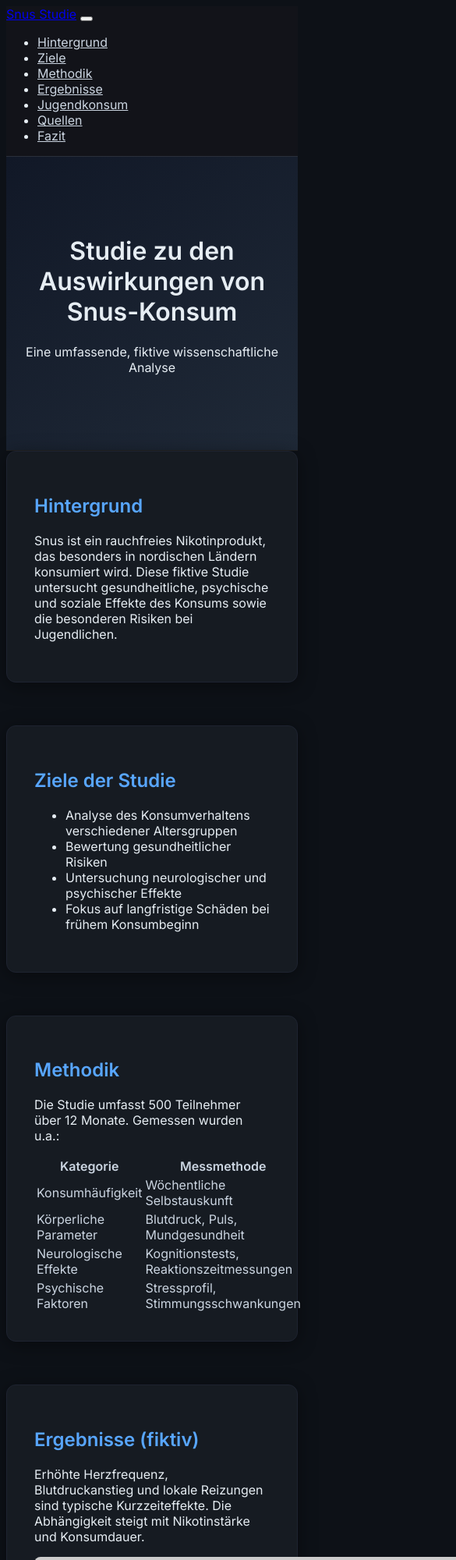
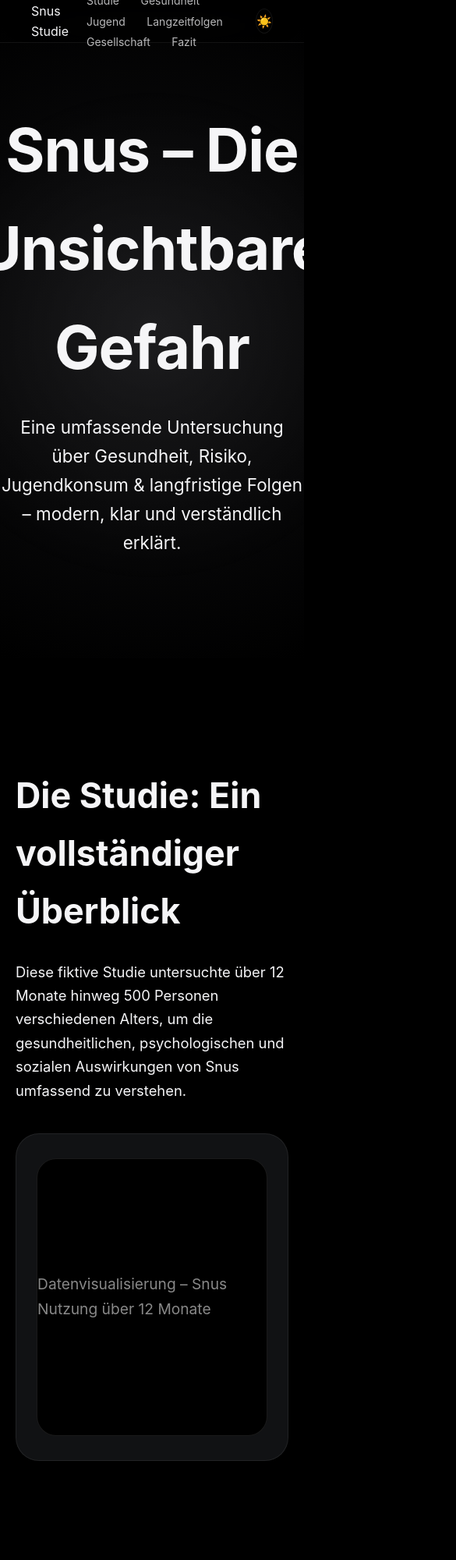
Before and after one commit to bkdev2025/WS03, a plain HTML site: page index.html in a window 390 px wide. Shown: the top 2000 px of the page at 78% size, 585 px wide, since content can reach past the window. Drawn offline with nearby package versions, Linux system fonts and the light colour scheme; placeholder pictures from the web are drawn by us; a web font is replaced by a local one.

Commit message:
Apple version

```diff
--- a/index.html
+++ b/index.html
@@ -3,223 +3,424 @@
 <head>
 <meta charset="UTF-8">
 <meta name="viewport" content="width=device-width, initial-scale=1.0">
-    <title>Studie zu den Auswirkungen von Snus-Konsum</title>
+<title>Snus Studie – Apple Style</title>
 
-    <!-- Bootstrap Dark Theme -->
-    <link href="https://cdn.jsdelivr.net/npm/bootstrap@5.3.0/dist/css/bootstrap.dark.min.css" rel="stylesheet">
-
-    <!-- Google Font -->
-    <link href="https://fonts.googleapis.com/css2?family=Inter:wght@300;400;600&display=swap" rel="stylesheet">
+<!-- SF Pro Fonts -->
+<link href="https://fonts.googleapis.com/css2?family=SF+Pro+Display:wght@300;400;500;600;700&family=SF+Pro+Text:wght@300;400;500;600&display=swap" rel="stylesheet">
 
 <!-- AOS Animations -->
 <link href="https://cdn.jsdelivr.net/npm/aos@2.3.4/dist/aos.css" rel="stylesheet">
 
 <style>
+
+/* -----------------------------------
+   GLOBAL APPLE STYLE
+----------------------------------- */
+
+*{margin:0;padding:0;box-sizing:border-box;}
+
 body {
-            font-family: 'Inter', sans-serif;
-            background: #0d1117;
-            color: #e6edf3;
+    font-family: 'SF Pro Text', sans-serif;
+    background: var(--bg);
+    color: var(--text);
+    transition: background 0.6s, color 0.6s;
+    overflow-x: hidden;
+    line-height: 1.65;
 }
-        header {
-            background: linear-gradient(145deg, #111827, #1f2937);
-            padding: 80px 20px;
-            text-align: center;
-            border-bottom: 1px solid #222;
+
+:root {
+    --bg: #000;
+    --text: #f5f5f7;
+    --card-bg: #111214;
+    --border: rgba(255,255,255,0.07);
 }
-        .section-box {
-            background: #161b22;
-            border-radius: 12px;
-            padding: 35px;
-            margin-bottom: 55px;
-            box-shadow: 0 4px 25px rgba(0,0,0,0.4);
-            border: 1px solid #1e2330;
+
+.light-mode {
+    --bg: #ffffff;
+    --text: #111;
+    --card-bg: #f2f2f2;
+    --border: rgba(0,0,0,0.08);
 }
-        h2 {
-            color: #58a6ff;
+
+/* -----------------------------------
+   NAVIGATION
+----------------------------------- */
+
+nav {
+    position:fixed;
+    top:0; left:0;
+    width:100%;
+    height:55px;
+    display:flex;
+    align-items:center;
+    justify-content:space-between;
+    padding:0 40px;
+    z-index:9999;
+    backdrop-filter:blur(18px);
+    background: rgba(0,0,0,0.45);
+    transition:0.6s;
+    border-bottom:1px solid var(--border);
 }
-        nav {
-            backdrop-filter: blur(10px);
-            background: rgba(20, 21, 26, 0.85) !important;
-            border-bottom: 1px solid #2a2f3a;
+
+nav .menu a {
+    margin-left:23px;
+    text-decoration:none;
+    color:var(--text);
+    font-size:14px;
+    opacity:0.75;
+    transition:0.3s;
 }
+
+nav .menu a:hover {
+    opacity:1;
+}
+
+/* Mode Toggle */
+.toggle {
+    width:32px;
+    height:32px;
+    border-radius:50%;
+    border:1px solid var(--border);
+    display:flex;
+    align-items:center;
+    justify-content:center;
+    cursor:pointer;
+    backdrop-filter:blur(10px);
+}
+
+/* -----------------------------------
+   HERO – PARALLAX
+----------------------------------- */
+
+.hero {
+    height:100vh;
+    display:flex;
+    flex-direction:column;
+    justify-content:center;
+    align-items:center;
+    text-align:center;
+    background: radial-gradient(circle at center, #0f0f11 0%, #000 100%);
+    position:relative;
+    overflow:hidden;
+}
+
+.hero h1 {
+    font-size:4.8rem;
+    letter-spacing:-1px;
+}
+
+.hero p {
+    margin-top:20px;
+    font-size:1.4rem;
+    max-width:720px;
+    opacity:0.75;
+}
+
+.hero-parallax {
+    position:absolute;
+    width:650px;
+    height:650px;
+    background:radial-gradient(circle, rgba(255,255,255,0.06) 0%, transparent 70%);
+    top:50%; left:50%;
+    transform:translate(-50%,-50%);
+    animation:float 12s ease-in-out infinite alternate;
+}
+
+@keyframes float {
+    from {transform:translate(-50%,-55%);}
+    to   {transform:translate(-50%,-45%);}
+}
+
+/* -----------------------------------
+   SECTION BASE
+----------------------------------- */
+
+.section {
+    max-width:1100px;
+    margin:140px auto;
+    padding:0 20px;
+}
+
+.section h2 {
+    font-size:2.8rem;
+    margin-bottom:25px;
+}
+
+.section p {
+    font-size:1.15rem;
+}
+
+/* -----------------------------------
+   APPLE 3D PRODUCT MOCKUP
+----------------------------------- */
+
+.mockup-frame {
+    width:100%;
+    height:420px;
+    background:var(--card-bg);
+    border-radius:30px;
+    border:1px solid var(--border);
+    box-shadow:0 30px 60px rgba(0,0,0,0.55);
+    display:flex;
+    align-items:center;
+    justify-content:center;
+    margin-top:40px;
+    position:relative;
+}
+
+.mockup-inner {
+    width:85%;
+    height:85%;
+    background:#000;
+    border-radius:25px;
+    border:1px solid rgba(255,255,255,0.1);
+    box-shadow:inset 0 0 40px rgba(0,0,0,0.5);
+    display:flex;
+    color:#888;
+    font-size:1.2rem;
+    align-items:center;
+    justify-content:center;
+}
+
+/* -----------------------------------
+   APPLE CARD GRID
+----------------------------------- */
+
+.card-grid {
+    display:grid;
+    grid-template-columns:repeat(auto-fit,minmax(290px,1fr));
+    gap:30px;
+    margin-top:40px;
+}
+
+.card {
+    background:var(--card-bg);
+    border-radius:20px;
+    padding:35px;
+    border:1px solid var(--border);
+    backdrop-filter:blur(8px);
+    transition:0.4s;
+    box-shadow:0 20px 40px rgba(0,0,0,0.35);
+}
+
+.card:hover {
+    transform:translateY(-6px);
+}
+
+/* -----------------------------------
+   PRODUCT SCROLL ANIMATION
+----------------------------------- */
+
+.scroll-product {
+    width:100%;
+    height:300px;
+    background:var(--card-bg);
+    margin-top:40px;
+    border-radius:25px;
+    border:1px solid var(--border);
+    opacity:0;
+    transform:translateY(80px);
+    transition:1.2s cubic-bezier(0.22, 1, 0.36, 1);
+}
+
+.scroll-product.show {
+    opacity:1;
+    transform:translateY(0);
+}
+
+/* -----------------------------------
+   FOOTER
+----------------------------------- */
+
 footer {
-            text-align: center;
-            padding: 25px;
-            margin-top: 40px;
-            color: #8892a3;
-            border-top: 1px solid #222;
+    margin-top:140px;
+    text-align:center;
+    opacity:0.5;
+    padding:50px 20px;
 }
-        .nav-link {
-            color: #cbd5e1 !important;
-            transition: 0.2s;
-        }
-        .nav-link:hover {
-            color: #58a6ff !important;
-        }
-        .table {
-            color: #cbd5e1;
-        }
-        img {
-            border-radius: 8px;
-        }
-        html {
-            scroll-behavior: smooth;
-        }
+
 </style>
 </head>
 
 <body>
 
-<!-- Navigation -->
-<nav class="navbar navbar-expand-lg fixed-top navbar-dark">
-    <div class="container-fluid">
-        <a class="navbar-brand fw-bold" href="#">Snus Studie</a>
-        <button class="navbar-toggler" type="button" data-bs-toggle="collapse" data-bs-target="#navMenu">
-            <span class="navbar-toggler-icon"></span>
-        </button>
+<!-- NAVIGATION -->
+<nav>
+    <div class="logo">Snus Studie</div>
+    <div class="menu">
+        <a href="#studie">Studie</a>
+        <a href="#gesundheit">Gesundheit</a>
+        <a href="#jugend">Jugend</a>
+        <a href="#langzeitfolgen">Langzeitfolgen</a>
+        <a href="#gesellschaft">Gesellschaft</a>
+        <a href="#fazit">Fazit</a>
+    </div>
 
-        <div class="collapse navbar-collapse" id="navMenu">
-            <ul class="navbar-nav ms-auto mb-2 mb-lg-0">
-                <li class="nav-item"><a class="nav-link" href="#background">Hintergrund</a></li>
-                <li class="nav-item"><a class="nav-link" href="#goals">Ziele</a></li>
-                <li class="nav-item"><a class="nav-link" href="#methods">Methodik</a></li>
-                <li class="nav-item"><a class="nav-link" href="#results">Ergebnisse</a></li>
-                <li class="nav-item"><a class="nav-link" href="#youth">Jugendkonsum</a></li>
-                <li class="nav-item"><a class="nav-link" href="#sources">Quellen</a></li>
-                <li class="nav-item"><a class="nav-link" href="#fazit">Fazit</a></li>
-            </ul>
+    <div class="toggle" id="modeToggle">☀️</div>
+</nav>
+
+<!-- HERO -->
+<section class="hero">
+    <div class="hero-parallax"></div>
+
+    <h1 data-aos="fade-up">Snus – Die Unsichtbare Gefahr</h1>
+    <p data-aos="fade-up" data-aos-delay="200">Eine umfassende Untersuchung über Gesundheit, Risiko,
+       Jugendkonsum & langfristige Folgen – modern, klar und verständlich erklärt.</p>
+</section>
+
+<!-- STUDIE -->
+<section id="studie" class="section" data-aos="fade-up">
+    <h2>Die Studie: Ein vollständiger Überblick</h2>
+    <p>
+        Diese fiktive Studie untersuchte über 12 Monate hinweg 500 Personen verschiedenen Alters,
+        um die gesundheitlichen, psychologischen und sozialen Auswirkungen von Snus umfassend zu verstehen.
+    </p>
+
+    <div class="mockup-frame" data-aos="zoom-in">
+        <div class="mockup-inner">
+            Datenvisualisierung – Snus Nutzung über 12 Monate
         </div>
     </div>
-</nav>
+</section>
 
-<!-- Header -->
-<header data-aos="fade-down">
-    <h1 class="display-5 fw-bold">Studie zu den Auswirkungen von Snus-Konsum</h1>
-    <p class="lead">Eine umfassende, fiktive wissenschaftliche Analyse</p>
-</header>
+<!-- GESUNDHEIT -->
+<section id="gesundheit" class="section" data-aos="fade-up">
+    <h2>Gesundheitliche Auswirkungen</h2>
 
-<div class="container mt-5">
+    <p>
+        Snus wirkt nicht nur lokal im Mundraum – Nikotin beeinflusst nahezu jedes System im Körper.
+    </p>
 
-    <!-- Hintergrund -->
-    <section id="background" class="section-box" data-aos="fade-up">
-        <h2>Hintergrund</h2>
+    <div class="card-grid">
+        <div class="card">
+            <h3>Kardiovaskuläre Effekte</h3>
+            <p>Erhöhter Blutdruck, Herzrhythmusbeschleunigung & Belastung des Gefäßsystems.</p>
+        </div>
+        <div class="card">
+            <h3>Mundraum</h3>
+            <p>Zahnfleischrückgang, Entzündungen & langfristige Schleimhautveränderungen.</p>
+        </div>
+        <div class="card">
+            <h3>Psychische Effekte</h3>
+            <p>Abhängigkeit, emotionale Schwankungen & Stressveränderungen.</p>
+        </div>
+        <div class="card">
+            <h3>Kognitive Beeinflussung</h3>
+            <p>Veränderung von Aufmerksamkeit, Reaktionszeit & Lernfähigkeit.</p>
+        </div>
+    </div>
+
+    <div class="scroll-product" id="scrollElement1"></div>
+</section>
+
+<!-- JUGEND -->
+<section id="jugend" class="section" data-aos="fade-up">
+    <h2>Warum Jugendliche besonders gefährdet sind</h2>
+
     <p>
-            Snus ist ein rauchfreies Nikotinprodukt, das besonders in nordischen Ländern konsumiert wird.
-            Diese fiktive Studie untersucht gesundheitliche, psychische und soziale Effekte des Konsums
-            sowie die besonderen Risiken bei Jugendlichen.
+        Das Gehirn Jugendlicher befindet sich in einer kritischen Entwicklungsphase – Nikotin greift
+        in diese Prozesse tief ein und verursacht Veränderungen, die im Erwachsenenalter sichtbar werden.
+    </p>
+
+    <div class="card-grid">
+        <div class="card">
+            <h3>Schnelle Abhängigkeitsentwicklung</h3>
+            <p>Jugendliche entwickeln deutlich schneller ein Suchtverhalten als Erwachsene.</p>
+        </div>
+        <div class="card">
+            <h3>Neuroplastische Veränderungen</h3>
+            <p>Nikotin verändert Synapsen, Motivation, Impulskontrolle und Entscheidungsverhalten.</p>
+        </div>
+        <div class="card">
+            <h3>Soziale Normalisierung</h3>
+            <p>Snus wirkt „stylisch“, was das Risiko erheblich steigert.</p>
+        </div>
+    </div>
+
+    <div class="scroll-product" id="scrollElement2"></div>
+</section>
+
+<!-- LANGZEIT -->
+<section id="langzeitfolgen" class="section" data-aos="fade-up">
+    <h2>Langzeitfolgen im Erwachsenenalter</h2>
+
+    <p>
+        Frühzeitiger Konsum führt zu tiefgreifenden Veränderungen in Stressverhalten, Suchtkreisläufen
+        und dem Mundraum – oft dauerhaft.
+    </p>
+
+    <div class="card-grid">
+        <div class="card">
+            <h3>Chronische Abhängigkeit</h3>
+            <p>Früher Konsum = höheres Risiko lebenslanger Nikotinabhängigkeit.</p>
+        </div>
+        <div class="card">
+            <h3>Veränderte Stresssysteme</h3>
+            <p>Nikotin formt die Stressverarbeitung dauerhaft um.</p>
+        </div>
+        <div class="card">
+            <h3>Langfristige Mundschäden</h3>
+            <p>Dauerhafte Schleimhautprobleme, Zahnfleischabbau und Schäden.</p>
+        </div>
+    </div>
+
+    <div class="scroll-product" id="scrollElement3"></div>
+</section>
+
+<!-- GESELLSCHAFT -->
+<section id="gesellschaft" class="section" data-aos="fade-up">
+    <h2>Gesellschaftliche Faktoren</h2>
+
+    <p>
+        Snus wird immer mehr als Modeprodukt verbreitet – stylische Verpackungen, moderne Marken,
+        Influencer-Marketing. Dies macht das Produkt attraktiv für Jugendliche.
+    </p>
+
+    <div class="mockup-frame">
+        <div class="mockup-inner">
+            Visuelle Darstellung moderner Snus-Produkte
+        </div>
+    </div>
+</section>
+
+<!-- FAZIT -->
+<section id="fazit" class="section" data-aos="fade-up">
+    <h2>Fazit</h2>
+    <p>
+        Snus ist kein harmloses Lifestyle-Produkt. Die gesundheitlichen, psychischen und sozialen Risiken
+        sind erheblich – besonders für Jugendliche. Diese Seite soll aufklären und Bewusstsein schaffen.
     </p>
 </section>
 
-    <!-- Ziele -->
-    <section id="goals" class="section-box" data-aos="fade-up">
-        <h2>Ziele der Studie</h2>
-        <ul>
-            <li>Analyse des Konsumverhaltens verschiedener Altersgruppen</li>
-            <li>Bewertung gesundheitlicher Risiken</li>
-            <li>Untersuchung neurologischer und psychischer Effekte</li>
-            <li>Fokus auf langfristige Schäden bei frühem Konsumbeginn</li>
-        </ul>
-    </section>
-
-    <!-- Methodik -->
-    <section id="methods" class="section-box" data-aos="fade-up">
-        <h2>Methodik</h2>
-        <p>Die Studie umfasst 500 Teilnehmer über 12 Monate. Gemessen wurden u.a.:</p>
-
-        <table class="table table-dark table-striped">
-            <tr>
-                <th>Kategorie</th>
-                <th>Messmethode</th>
-            </tr>
-            <tr>
-                <td>Konsumhäufigkeit</td>
-                <td>Wöchentliche Selbstauskunft</td>
-            </tr>
-            <tr>
-                <td>Körperliche Parameter</td>
-                <td>Blutdruck, Puls, Mundgesundheit</td>
-            </tr>
-            <tr>
-                <td>Neurologische Effekte</td>
-                <td>Kognitionstests, Reaktionszeitmessungen</td>
-            </tr>
-            <tr>
-                <td>Psychische Faktoren</td>
-                <td>Stressprofil, Stimmungsschwankungen</td>
-            </tr>
-        </table>
-    </section>
-
-    <!-- Ergebnisse -->
-    <section id="results" class="section-box" data-aos="fade-up">
-        <h2>Ergebnisse (fiktiv)</h2>
-        <p>
-            Erhöhte Herzfrequenz, Blutdruckanstieg und lokale Reizungen sind typische
-            Kurzzeiteffekte. Die Abhängigkeit steigt mit Nikotinstärke und Konsumdauer.
-        </p>
-
-        <div class="text-center mt-4">
-            <img src="https://via.placeholder.com/700x250?text=Diagramm+Platzhalter"
-                 class="img-fluid shadow" alt="Diagramm">
-        </div>
-    </section>
-
-    <!-- Jugendkonsum -->
-    <section id="youth" class="section-box" data-aos="fade-up">
-        <h2>Snus-Konsum im Jugendalter – Risiken & Folgen</h2>
-
-        <h4>Mögliche Schäden im Jugendalter</h4>
-        <ul>
-            <li>Starke Abhängigkeitsentwicklung</li>
-            <li>Beeinträchtigte Gehirnentwicklung</li>
-            <li>Schlechtere Konzentration & Lernfähigkeit</li>
-            <li>Zahnfleischrückgang & Mundschleimhautreizungen</li>
-        </ul>
-
-        <h4 class="mt-4">Langfristige Auswirkungen im Erwachsenenalter</h4>
-        <ul>
-            <li>Dauerhafte Nikotinabhängigkeit</li>
-            <li>Veränderte Stressverarbeitung</li>
-            <li>Erhöhtes Risiko für weitere Suchtmittel</li>
-            <li>Persistierende Zahnfleisch- und Mundschäden</li>
-        </ul>
-    </section>
-
-    <!-- Quellen -->
-    <section id="sources" class="section-box" data-aos="fade-up">
-        <h2>Fiktive Quellen</h2>
-        <ul>
-            <li>WHO – Report on Nicotine Products (fiktiv)</li>
-            <li>Institut für Suchtforschung Europa – Jahresbericht 2024 (fiktiv)</li>
-            <li>Skandinavisches Gesundheitsinstitut – Langzeitstudie Nikotin (fiktiv)</li>
-        </ul>
-    </section>
-
-    <!-- Fazit -->
-    <section id="fazit" class="section-box" data-aos="fade-up">
-        <h2>Fazit</h2>
-        <p>
-            Snus kann gesundheitliche und psychische Auswirkungen haben,
-            besonders bei frühem Konsumbeginn. Die Studie zeigt mögliche Risiken,
-            ersetzt jedoch keine reale wissenschaftliche Forschung.
-        </p>
-    </section>
-
-</div>
-
 <footer>
-    © 2025 Fiktives Forschungsinstitut – Beispielseite
+    © 2025 Fiktives Forschungsinstitut – Apple Style Webseite
 </footer>
-
-<!-- Bootstrap JS -->
-<script src="https://cdn.jsdelivr.net/npm/bootstrap@5.3.0/dist/js/bootstrap.bundle.min.js"></script>
 
 <!-- AOS Library -->
 <script src="https://cdn.jsdelivr.net/npm/aos@2.3.4/dist/aos.js"></script>
+
 <script>
-    AOS.init({
-        duration: 1000,
-        once: true
+AOS.init();
+
+/* Dark-/Light Mode Toggle */
+let toggle = document.getElementById("modeToggle");
+toggle.onclick = () => {
+    document.body.classList.toggle("light-mode");
+    toggle.innerHTML = document.body.classList.contains("light-mode") ? "🌙" : "☀️";
+};
+
+/* Scroll Animations for Product Blocks */
+function scrollReveal(id) {
+    const el = document.getElementById(id);
+    const rect = el.getBoundingClientRect();
+    if (rect.top < window.innerHeight - 100) {
+        el.classList.add("show");
+    }
+}
+window.addEventListener("scroll", () => {
+    scrollReveal("scrollElement1");
+    scrollReveal("scrollElement2");
+    scrollReveal("scrollElement3");
 });
 </script>
 
```
Lines whose indentation alone changed are shown as unchanged.
